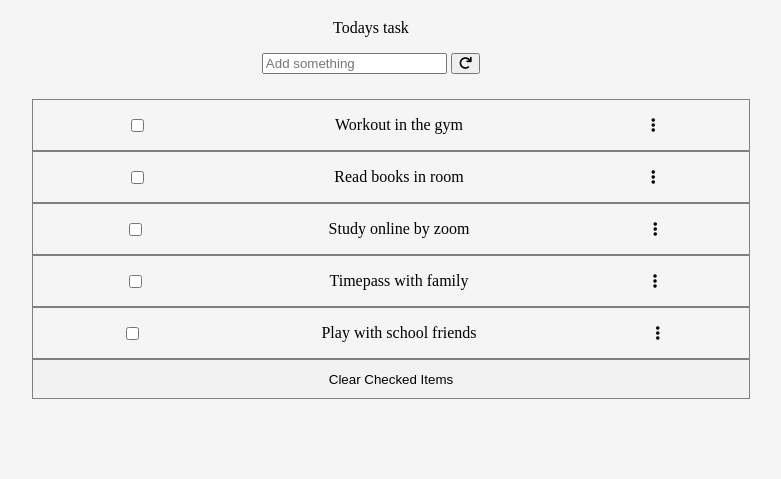
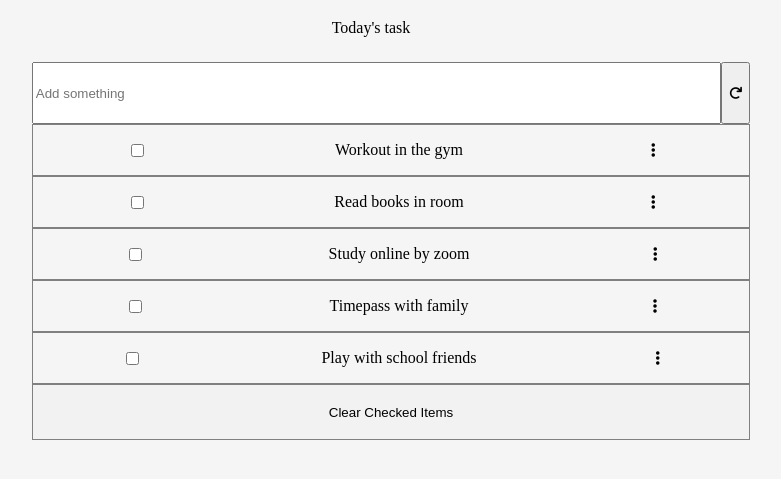
Before and after one commit to Tufahel/to-do-list, a website built with webpack: page src/index.html in a window 1280 px wide. Shown: the part 61-540 px from the top of the page, without its empty margins (269-1050 px from the left). Built offline with nearby package versions, Linux system fonts and the light colour scheme.

Commit message:
style updated

```diff
--- a/src/index.html
+++ b/src/index.html
@@ -16,9 +16,7 @@
 <body>
     <h1 class="title">To do list</h1>
     <div class="toDo-div">
-        <p class="heading">Todays task</p>
-        <input type="text" placeholder="Add something">
-        <button class="reload"><i class="fa-solid fa-arrow-rotate-right"></i></button>
+        <p>Today's task</p>
         <ul class="list-container"></ul>
     </div>
 </body>
--- a/src/index.js
+++ b/src/index.js
@@ -33,6 +33,10 @@ const clearBtn = document.createElement('button');
 clearBtn.className = 'clear-btn';
 clearBtn.textContent = 'Clear Checked Items';
 
+taskContainer.innerHTML = `<li class="heading">
+<input type="text" placeholder="Add something">
+<button class="reload"><i class="fa-solid fa-arrow-rotate-right"></i></button></li>`;
+
 const render = (toDo) => {
   const li = document.createElement('li');
   const check = document.createElement('input');
--- a/src/style.css
+++ b/src/style.css
@@ -12,6 +12,16 @@ ul {
 
 .toDo-div {
   text-align: center;
+}
+
+.heading {
+  display: flex;
+  justify-content: space-between;
+}
+
+.heading input {
+  width: 100%;
+  height: 7vh;
 }
 
 .list-container {
@@ -31,7 +41,7 @@ ul {
 .clear-btn {
   background-color: rgb(242, 242, 242);
   border: 0.5px solid gray;
-  height: 5vh;
+  height: 7vh;
   cursor: pointer;
 }
 
```
Also changed, not shown: dist/index.html, dist/main.js.
